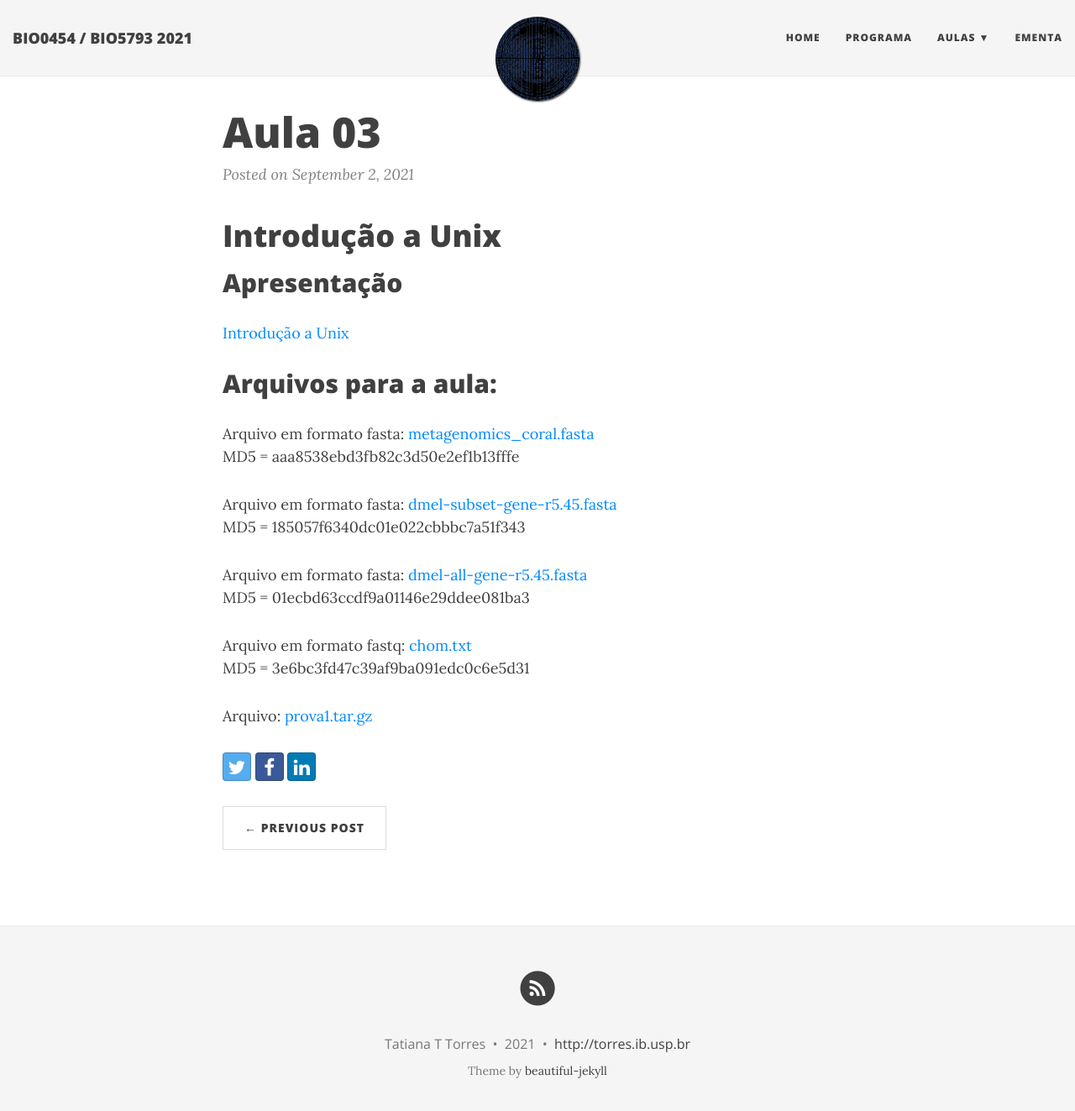
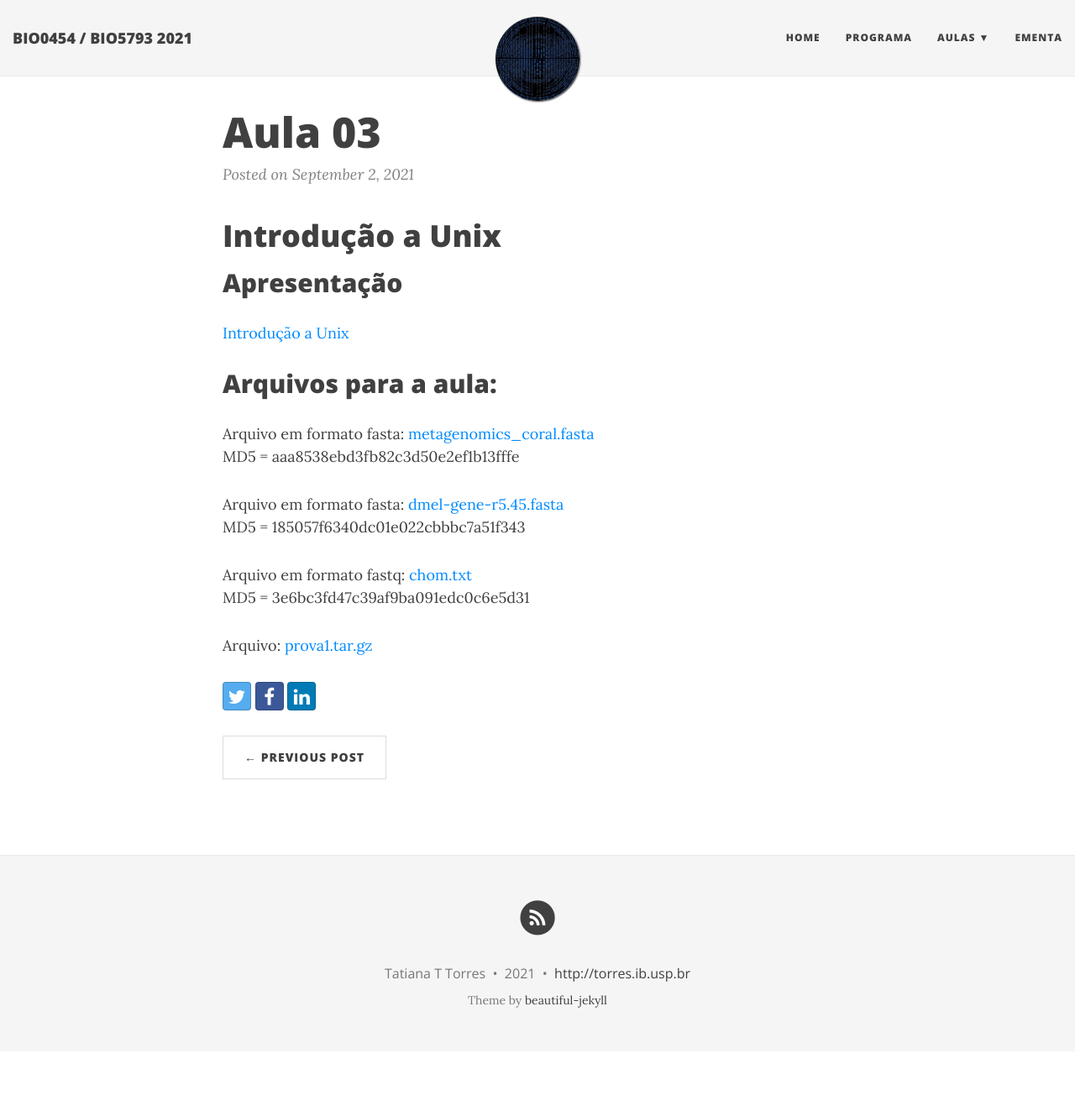
Before and after one commit to tttorres/introprog-copy, a Jekyll site: the page built from _posts/2021-09-02-Aula03.md, in a window 1280 px wide and 1336 px high. Shown: the top 1323 px of the window at 84% size. Built offline with Jekyll 4.4.1, drawn with Linux system fonts in a browser that asks for light colours; nearby versions of some CDN libraries.

Commit message:
Update 2021-09-02-Aula03.md

```diff
--- a/_posts/2021-09-02-Aula03.md
+++ b/_posts/2021-09-02-Aula03.md
@@ -10,16 +10,13 @@
 
 ## Arquivos para a aula:
 
-Arquivo em formato fasta: [metagenomics_coral.fasta](http://biologia.ib.usp.br/torres/introprog2018/metagenomics_coral.fasta)
+Arquivo em formato fasta: [metagenomics_coral.fasta](/files/metagenomics_coral.fasta)
 MD5 = aaa8538ebd3fb82c3d50e2ef1b13fffe
 
-Arquivo em formato fasta: [dmel-subset-gene-r5.45.fasta](http://biologia.ib.usp.br/torres/introprog2018/dmel-subset-gene-r5.45.fasta)
+Arquivo em formato fasta: [dmel-gene-r5.45.fasta](/files/dmel-subset-gene-r5.45.fasta)
 MD5 = 185057f6340dc01e022cbbbc7a51f343
 
-Arquivo em formato fasta: [dmel-all-gene-r5.45.fasta](http://biologia.ib.usp.br/torres/introprog2018/dmel-all-gene-r5.45.fasta)
-MD5 = 01ecbd63ccdf9a01146e29ddee081ba3
-
-Arquivo em formato fastq: [chom.txt](http://biologia.ib.usp.br/torres/introprog2018/chom.txt)
+Arquivo em formato fastq: [chom.txt](/files/chom.txt)
 MD5 = 3e6bc3fd47c39af9ba091edc0c6e5d31
 
-Arquivo: [prova1.tar.gz](http://biologia.ib.usp.br/torres/introprog2018/prova1.tar.gz)
+Arquivo: [prova1.tar.gz](/files/prova1.tar.gz)
```
